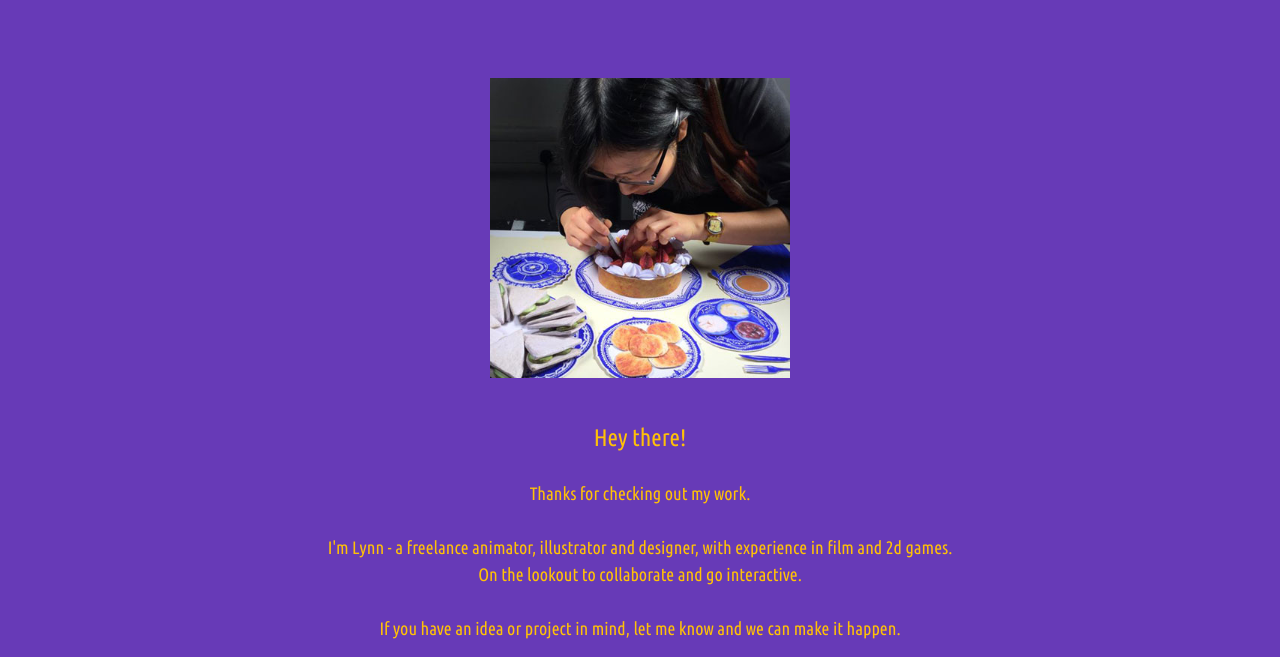
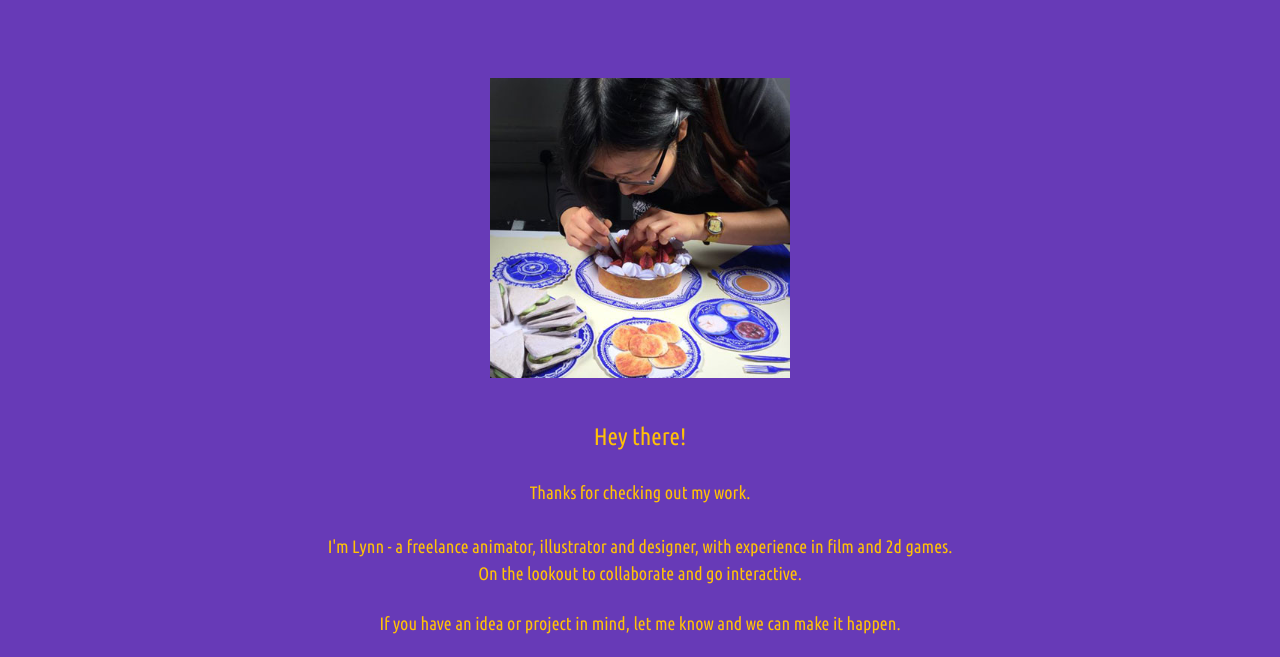
Before and after one commit to lynnyun/lynnyun.github.io, a plain HTML site: page index.html in a window 1280 px wide. Shown: the part 1384-2041 px from the top of the page. Drawn offline with Linux system fonts and the light colour scheme.

Commit message:
Text sizing
Didn't change much.

```diff
--- a/index.html
+++ b/index.html
@@ -99,7 +99,7 @@ header a:hover{
 
 <!-- Footer and About Section -->
 
-<footer class="w3-deep-purple w3-padding-64 w3-center w3-large" id="info">
+<footer class="w3-deep-purple w3-padding-64 w3-center" id="info">
   <img src="images/ROH_Group-4_BTS-(10).jpg" class="w3-image w3-padding-16" width="300" height="300">
     <p class="w3-center w3-xlarge w3-text-amber">Hey there!</p>
     <p class="w3-large w3-text-amber" style="margin:auto;width:50%">Thanks for checking out my work. <br><br>
```
